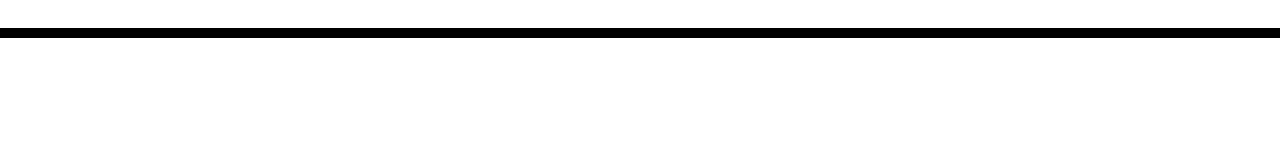
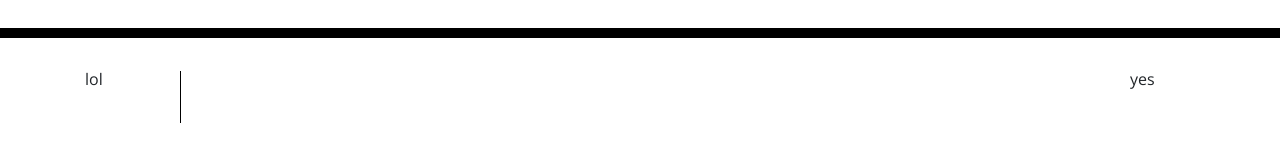
Before and after one commit to GabrielPineda808/day-planner, a plain HTML site: page index.html in a window 1280 px wide. Shown: the part 230-392 px from the top of the page. Drawn offline with nearby package versions, Linux system fonts and the light colour scheme.

Commit message:
created a row that is split into 3 columns where one will be the time, then a text area, then a save button

```diff
--- a/index.html
+++ b/index.html
@@ -29,7 +29,11 @@
       <p id="currentDay" class="lead"></p>
     </header>
     <div class="container">
-      <!-- Timeblocks go here -->
+      <div class="row">
+          <div class="col-lg-1 time" >lol</div>
+          <div class="col-lg-10 text"><textarea></textarea></div>
+          <div class="col-lg-1 save">yes</div>
+      </div>
     </div>
 
     <script src="https://code.jquery.com/jquery-3.4.1.min.js"></script>
```
